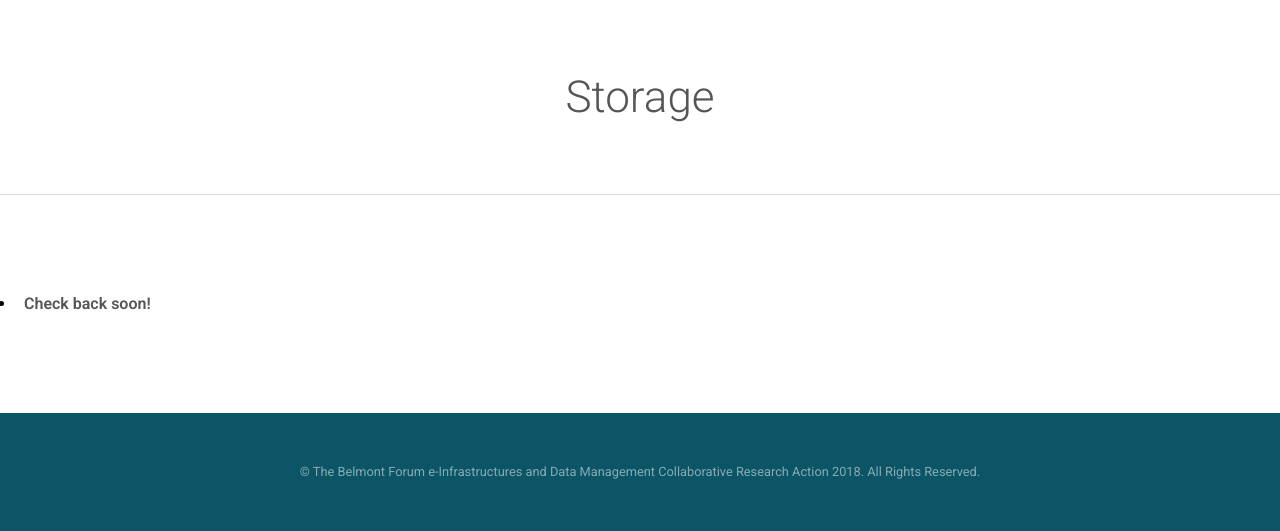
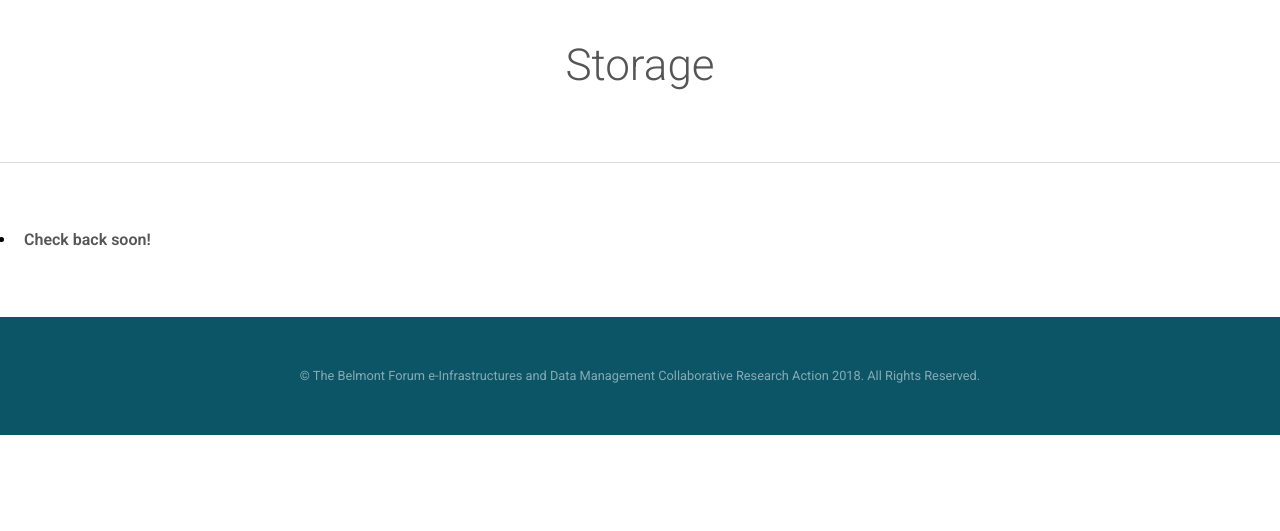
Before and after one commit to bfe-inf/toolkit, a Jekyll site: the page bp&s-storage.html, which Jekyll copies as it is, in a window 1280 px wide. Shown: the part 418-949 px from the top of the page. Built offline with Jekyll 4.4.1, drawn with Linux system fonts in a browser that asks for light colours; after the commit the page ends 900 px from its top, so only the background shows below that.

Commit message:
Update main.css

```diff
--- a/assets/css/main.css
+++ b/assets/css/main.css
@@ -2374,7 +2374,7 @@
 		}
 
 	section.wrapper, article.wrapper {
-		padding: 4em 0;
+		padding: 2em 0 2em 0;
 	}
 
 		section.wrapper header, article.wrapper header {
```
